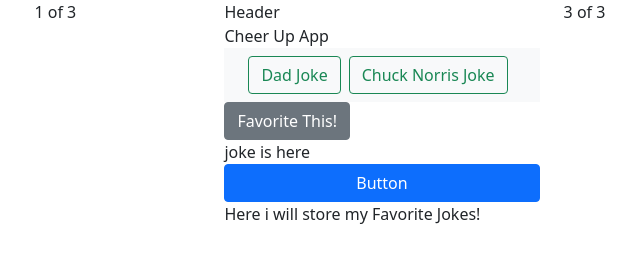
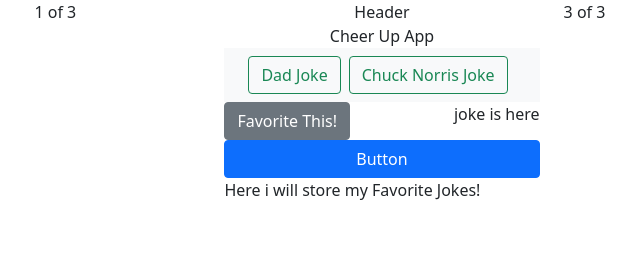
Before and after one commit to gymbridger/Dad-Joke-Project, a plain HTML site: page index.html in a window 1280 px wide. Shown: the whole page, without its empty margins (258-898 px from the left). Drawn offline with nearby package versions, Linux system fonts and the light colour scheme.

Commit message:
added css

```diff
--- a/index.html
+++ b/index.html
@@ -25,7 +25,7 @@
     <div>
       <header class="joke-app-header">
         <div>
-          <div id="Intro">Header</div>
+          <div id="intro">Header</div>
           <div id="app-name">Cheer Up App</div>
         </div>
     </header>
--- a/style.css
+++ b/style.css
@@ -0,0 +1,19 @@
+#intro {
+  display: flex;
+  justify-content: center;
+}
+
+#app-name {
+  display: flex;
+  justify-content: center;
+}
+
+navbar {
+  display: flex;
+  justify-content: center;
+}
+
+.my-favorites {
+  display: flex;
+  justify-content: space-between;
+}
```
